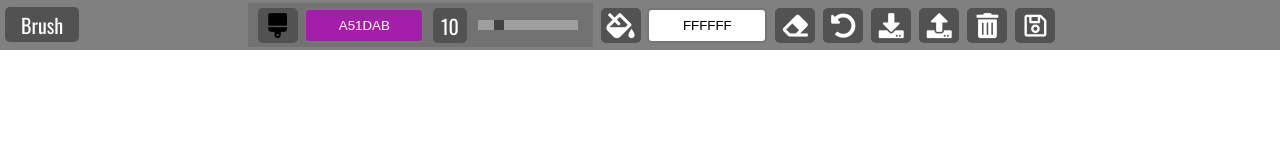
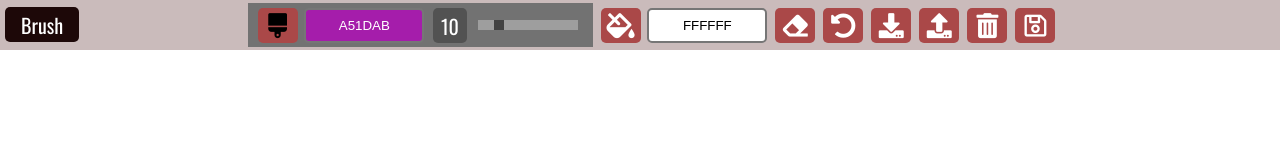
Before and after one commit to Laddergrowth/paint_space_1.0, a plain HTML site: page index.html in a window 1280 px wide. Drawn offline with nearby package versions, Linux system fonts and the light colour scheme.

Commit message:
matching colors

```diff
--- a/style.css
+++ b/style.css
@@ -16,7 +16,7 @@ body {
   height: 50px;
   width: 100%;
   position: fixed;
-  background-color: grey;
+  background-color: rgb(202, 187, 187);
   display: flex;
   justify-content: center;
 }
@@ -27,7 +27,7 @@ body {
   font-size: 25px;
   position: relative;
   top: 5px;
-  background-color: rgb(82, 82, 82);
+  background-color: rgb(170, 72, 72);
   color: white;
   padding: 5px;
   border-radius: 5px;
@@ -58,7 +58,7 @@ body {
 }
 
 .active-tool > span {
-  background-color: rgb(82, 82, 82);
+  background-color: rgb(29, 8, 8);
   border-radius: 5px;
   padding: 2.5px 16px;
   color: white;
```
